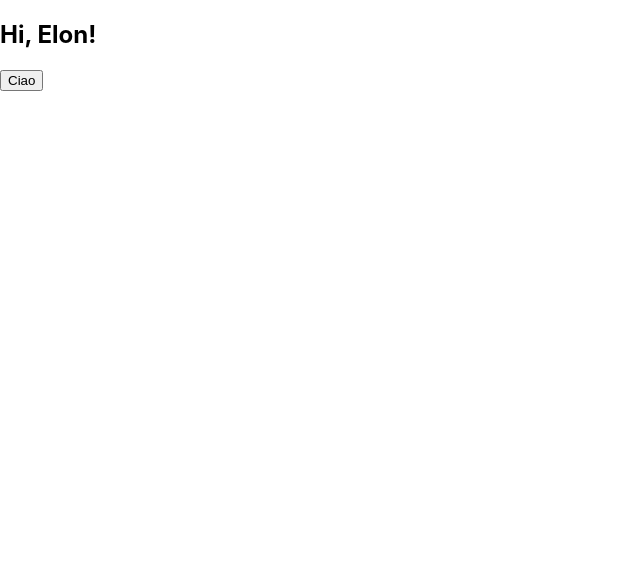
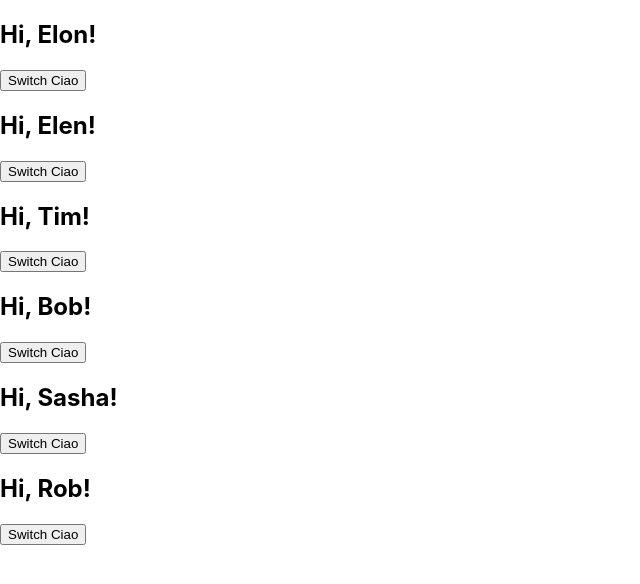
Before and after one commit to FAnatAS/my-react-app, a React (Create React App) app: page / in a window 1280 px wide. Shown: the top 584 px of the page, without its empty margins (0-640 px from the left). Built offline with nearby package versions, Linux system fonts and the light colour scheme.

Commit message:
react with array

```diff
--- a/src/App.js
+++ b/src/App.js
@@ -7,16 +7,40 @@ class App extends Component {
   constructor (props){
     super(props);
     this.state = {
-      fname:'Elon',
-      sname: 'Musk'
+      users:[
+        {
+          id:1,
+          fname:'Elon'
+        },
+        {
+          id:2,
+          fname:'Elen'
+        },
+        {
+          id:3,
+          fname:'Tim'
+        },
+        {
+          id:4,
+          fname:'Bob'
+        },
+        {
+          id:5,
+          fname:'Sasha'
+        },
+        {
+          id:6,
+          fname:'Rob'
+        },
+      ]
     }
   }
 render(){
-  const {fname}=this.state;
+  const {users}=this.state;
   return <>
-  <Ciao name={fname}/>
+  {users.map(({fname})=><Ciao name={fname}/>
+  )}
   </>
-
 }
 }
 export default App;
--- a/src/components/Ciao/index.jsx
+++ b/src/components/Ciao/index.jsx
@@ -16,11 +16,13 @@ class Ciao extends Component{
  render(){
    const{name}=this.props;
    const{isHi}=this.state;
-  //  const word = isHi ? 'Hi' : 'Bye';
-  return <>
-  <h2>{isHi ? 'Hi' : 'Bye'}, {name}!</h2>
-  <button onClick={this.handlerBtn}>Ciao</button>
-  </>
+   if(isHi){
+    return <>
+      <h2>Hi, {name}!</h2>
+      <button onClick={this.handlerBtn}>Switch Ciao</button>
+      </>;
   }
+  return <h2>Bye, {name}!</h2>;
+}
 }
 export default Ciao;
```
